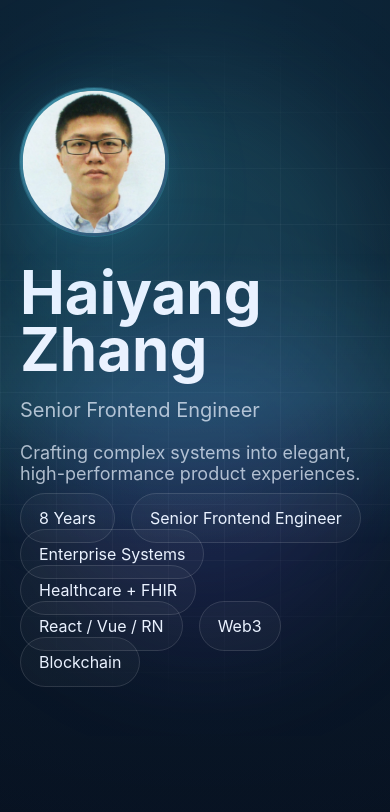
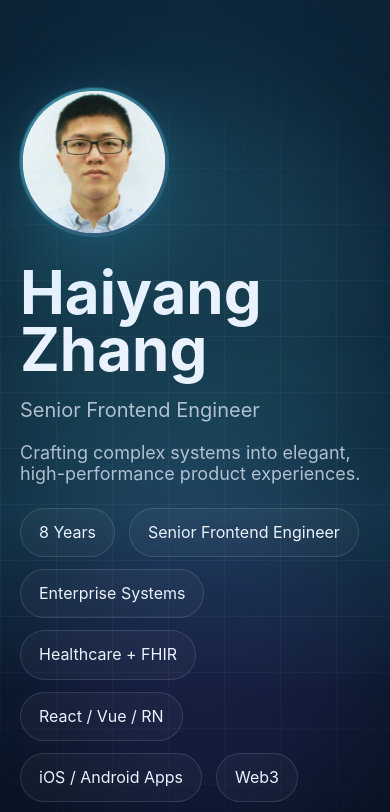
Before and after one commit to HaiyangZhang-1994/HaiyangZhang-1994.github.io, a React (Vite) app: page / in a window 390 px wide. Shown: the top 812 px of the page. Built offline with nearby package versions, Linux system fonts and the light colour scheme.

Commit message:
content: add mobile app signal

```diff
--- a/src/components/SignalPill.module.css
+++ b/src/components/SignalPill.module.css
@@ -1,7 +1,11 @@
 .pill {
-  list-style: none;
+  display: inline-flex;
+  align-items: center;
+  min-height: 48px;
   padding: 14px 18px;
   border-radius: 999px;
   border: 1px solid var(--border);
   background: rgba(255, 255, 255, 0.03);
+  line-height: 1.2;
+  white-space: nowrap;
 }
--- a/src/data/siteContent.js
+++ b/src/data/siteContent.js
@@ -20,6 +20,7 @@ export const siteContent = {
     'Enterprise Systems',
     'Healthcare + FHIR',
     'React / Vue / RN',
+    'iOS / Android Apps',
     'Web3',
     'Blockchain',
   ],
--- a/src/sections/HeroSection.module.css
+++ b/src/sections/HeroSection.module.css
@@ -46,13 +46,15 @@
 
 .signals {
   display: flex;
-  gap: 16px;
+  column-gap: 14px;
+  row-gap: 12px;
   flex-wrap: wrap;
   margin-top: 24px;
   padding: 0;
 }
 
 .signalItem {
+  display: inline-flex;
   list-style: none;
 }
 
```
Also changed, not shown: 1 other file (tests, documents, lock files or other folders).
